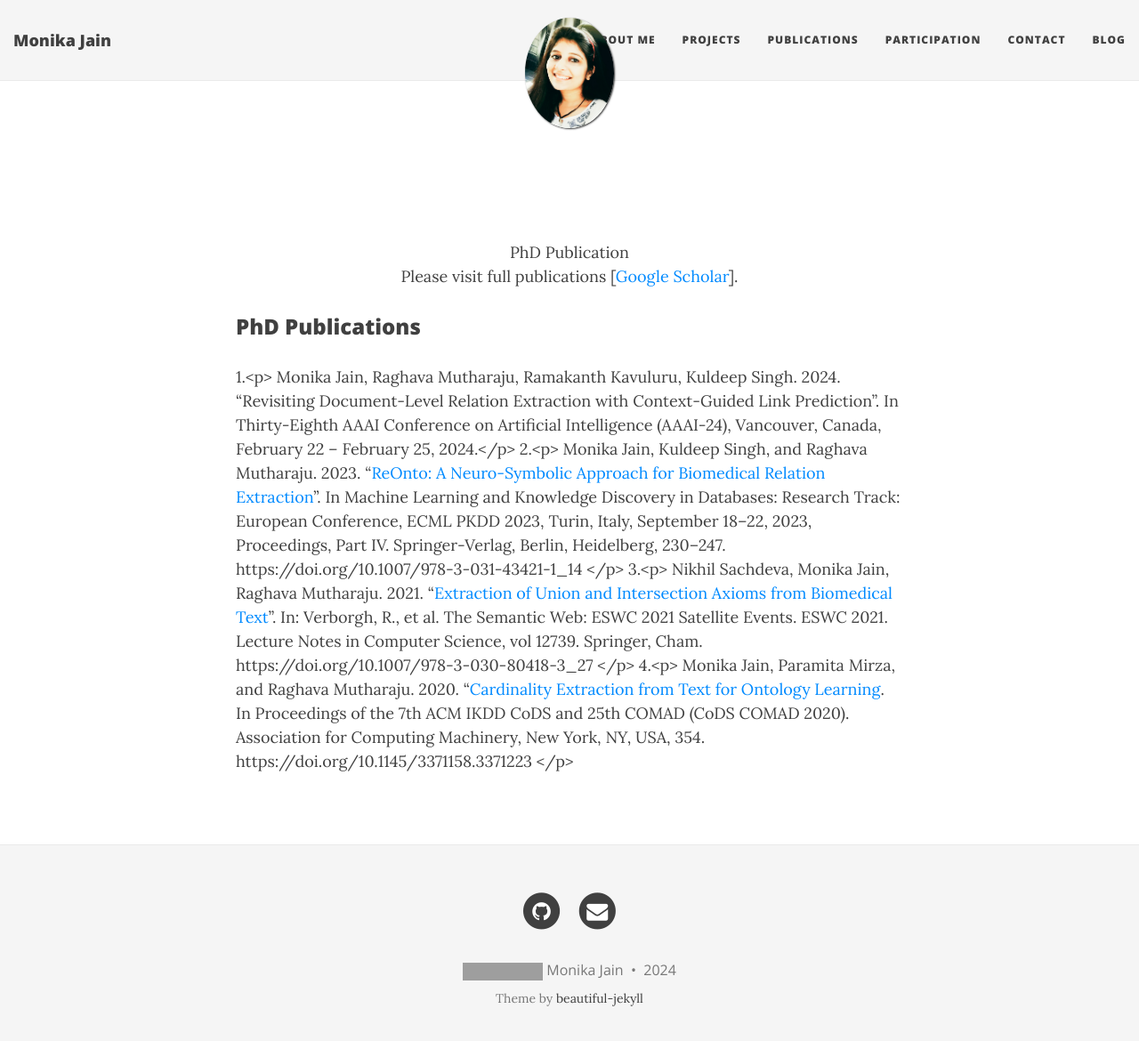
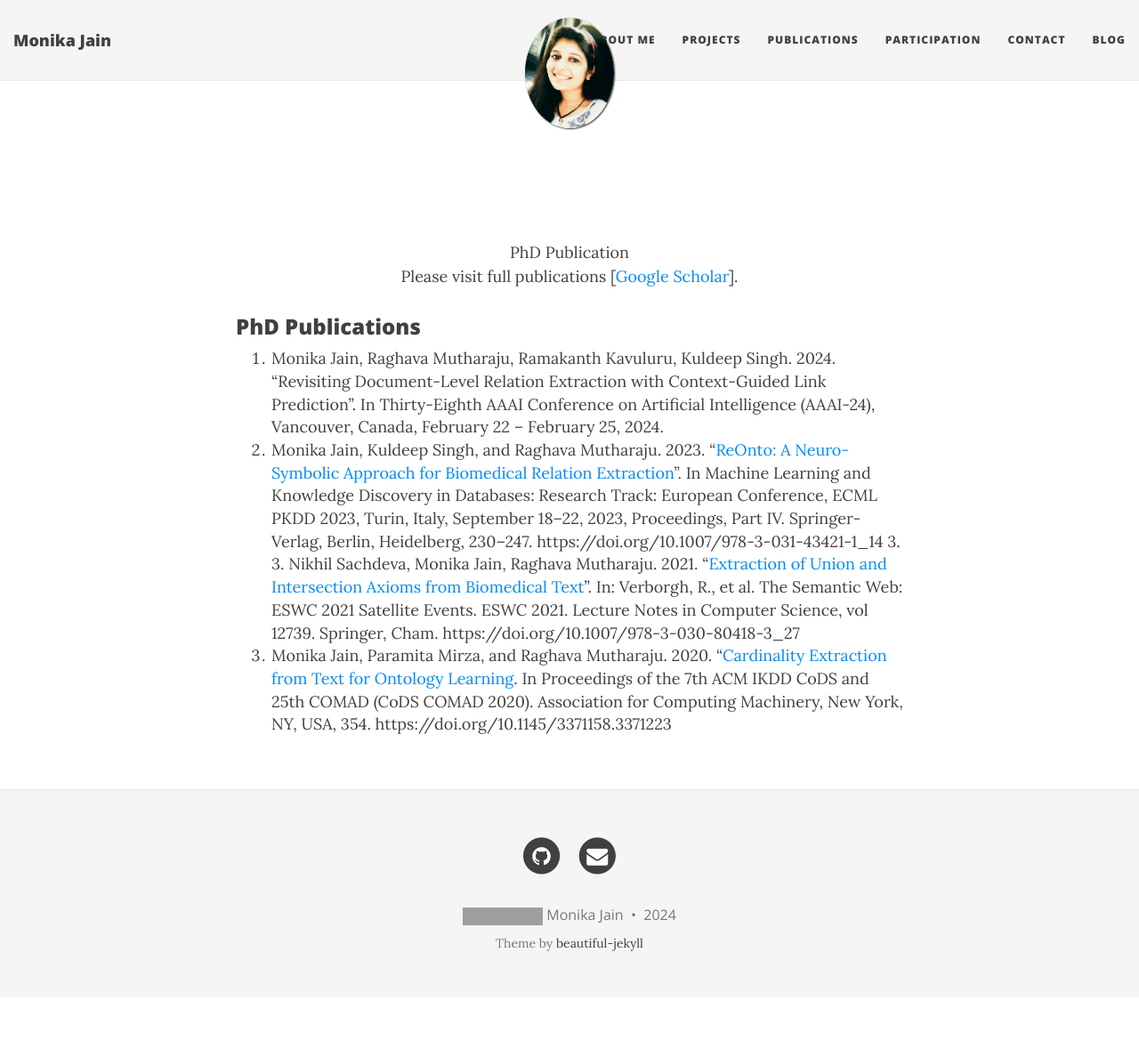
Before and after one commit to MonikaJain19/MonikaJain19.github.io, a Jekyll site: the page built from publications.md, in a window 1280 px wide and 1183 px high. Shown: the top 1170 px of the window at 89% size. Built offline with Jekyll 4.4.1, drawn with Linux system fonts in a browser that asks for light colours; nearby versions of some CDN libraries; grey boxes are pictures that could not be loaded.

Commit message:
Update publications.md

```diff
--- a/publications.md
+++ b/publications.md
@@ -12,7 +12,6 @@
 
 
 ### PhD Publications
-1.<p> Monika Jain, Raghava Mutharaju, Ramakanth Kavuluru, Kuldeep Singh. 2024. "Revisiting Document-Level Relation Extraction with Context-Guided Link Prediction". In Thirty-Eighth AAAI Conference on Artificial Intelligence (AAAI-24), Vancouver, Canada, February 22 – February 25, 2024.</p>
-2.<p> Monika Jain, Kuldeep Singh, and Raghava Mutharaju. 2023. "[ReOnto: A Neuro-Symbolic Approach for&nbsp;Biomedical Relation Extraction](https://dl.acm.org/doi/abs/10.1007/978-3-031-43421-1_14)". In Machine Learning and Knowledge Discovery in Databases: Research Track: European Conference, ECML PKDD 2023, Turin, Italy, September 18–22, 2023, Proceedings, Part IV. Springer-Verlag, Berlin, Heidelberg, 230–247. https://doi.org/10.1007/978-3-031-43421-1_14 </p>
-3.<p> Nikhil Sachdeva, Monika Jain, Raghava Mutharaju. 2021. "[Extraction of Union and Intersection Axioms from Biomedical Text](https://openreview.net/pdf?id=uL5eaPThII2)". In: Verborgh, R., et al. The Semantic Web: ESWC 2021 Satellite Events. ESWC 2021. Lecture Notes in Computer Science, vol 12739. Springer, Cham. https://doi.org/10.1007/978-3-030-80418-3_27 </p>
-4.<p> Monika Jain, Paramita Mirza, and Raghava Mutharaju. 2020. "[Cardinality Extraction from Text for Ontology Learning](https://dl.acm.org/doi/10.1145/3371158.3371223). In Proceedings of the 7th ACM IKDD CoDS and 25th COMAD (CoDS COMAD 2020). Association for Computing Machinery, New York, NY, USA, 354. https://doi.org/10.1145/3371158.3371223 </p>
+1. Monika Jain, Raghava Mutharaju, Ramakanth Kavuluru, Kuldeep Singh. 2024. "Revisiting Document-Level Relation Extraction with Context-Guided Link Prediction". In Thirty-Eighth AAAI Conference on Artificial Intelligence (AAAI-24), Vancouver, Canada, February 22 – February 25, 2024.
+2. Monika Jain, Kuldeep Singh, and Raghava Mutharaju. 2023. "[ReOnto: A Neuro-Symbolic Approach for&nbsp;Biomedical Relation Extraction](https://dl.acm.org/doi/abs/10.1007/978-3-031-43421-1_14)". In Machine Learning and Knowledge Discovery in Databases: Research Track: European Conference, ECML PKDD 2023, Turin, Italy, September 18–22, 2023, Proceedings, Part IV. Springer-Verlag, Berlin, Heidelberg, 230–247. https://doi.org/10.1007/978-3-031-43421-1_14 3. 3. Nikhil Sachdeva, Monika Jain, Raghava Mutharaju. 2021. "[Extraction of Union and Intersection Axioms from Biomedical Text](https://openreview.net/pdf?id=uL5eaPThII2)". In: Verborgh, R., et al. The Semantic Web: ESWC 2021 Satellite Events. ESWC 2021. Lecture Notes in Computer Science, vol 12739. Springer, Cham. https://doi.org/10.1007/978-3-030-80418-3_27
+4. Monika Jain, Paramita Mirza, and Raghava Mutharaju. 2020. "[Cardinality Extraction from Text for Ontology Learning](https://dl.acm.org/doi/10.1145/3371158.3371223). In Proceedings of the 7th ACM IKDD CoDS and 25th COMAD (CoDS COMAD 2020). Association for Computing Machinery, New York, NY, USA, 354. https://doi.org/10.1145/3371158.3371223
```
